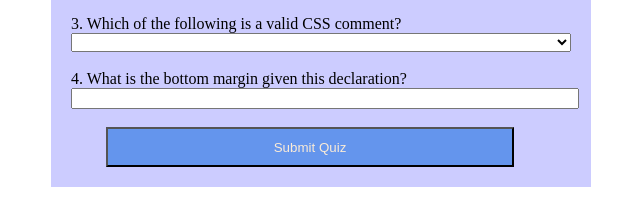
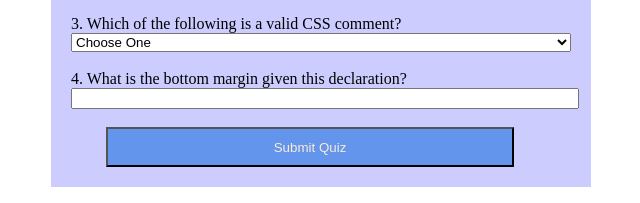
Before and after one commit to mreyesro/wdd130, a plain HTML site: page quiz.html in a window 1280 px wide. Shown: the part 316-519 px from the top of the page, 319-959 px from the left. Drawn offline with Linux system fonts and the light colour scheme.

Commit message:
correcciones

```diff
--- a/quiz.html
+++ b/quiz.html
@@ -36,7 +36,7 @@
            </div>
            <div>
                <select name= "q3" id="q3">
-               <option value="Display Options"></option>
+               <option value="">Choose One</option>
                <option value="*This is a comment">*This is a comment</option>
                <option value="*This is a comment/">*This is a comment/</option>
                <option value="*/This is a comment*/">*/This is a comment*/</option>
```
